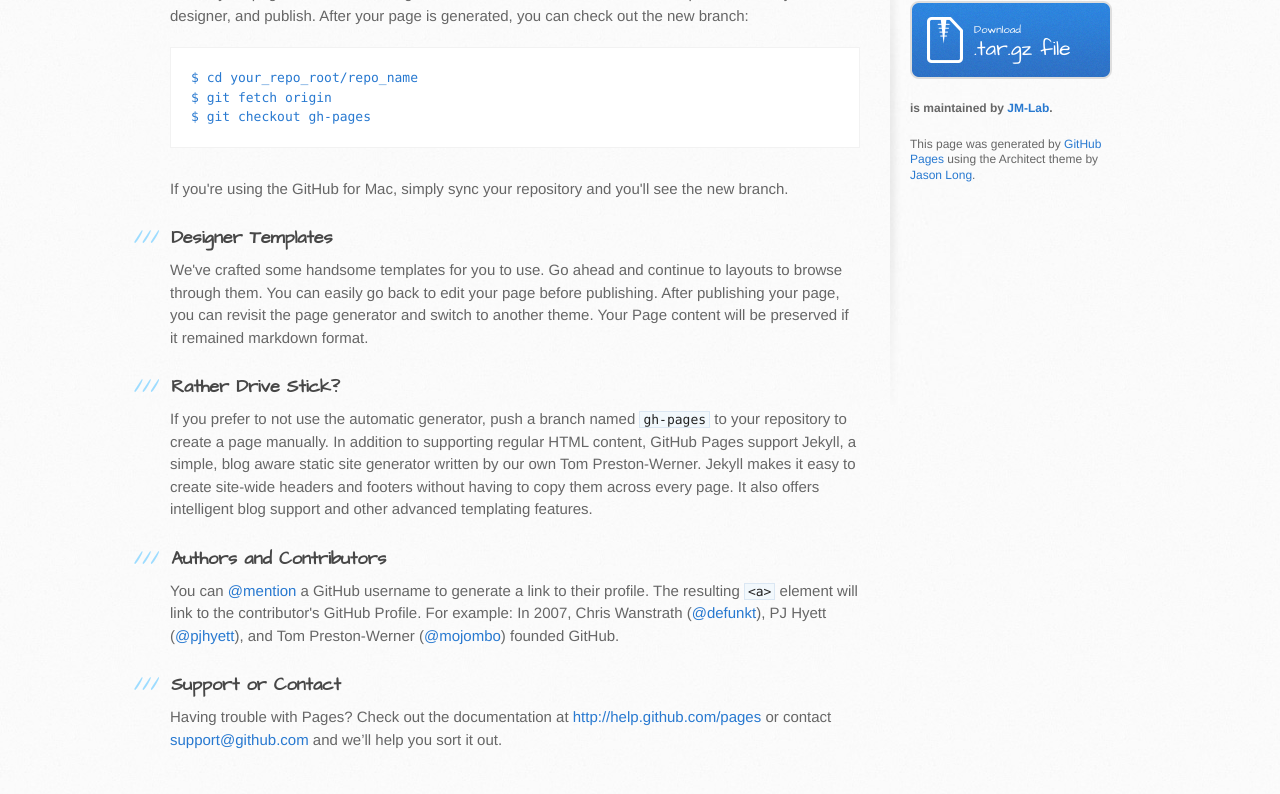
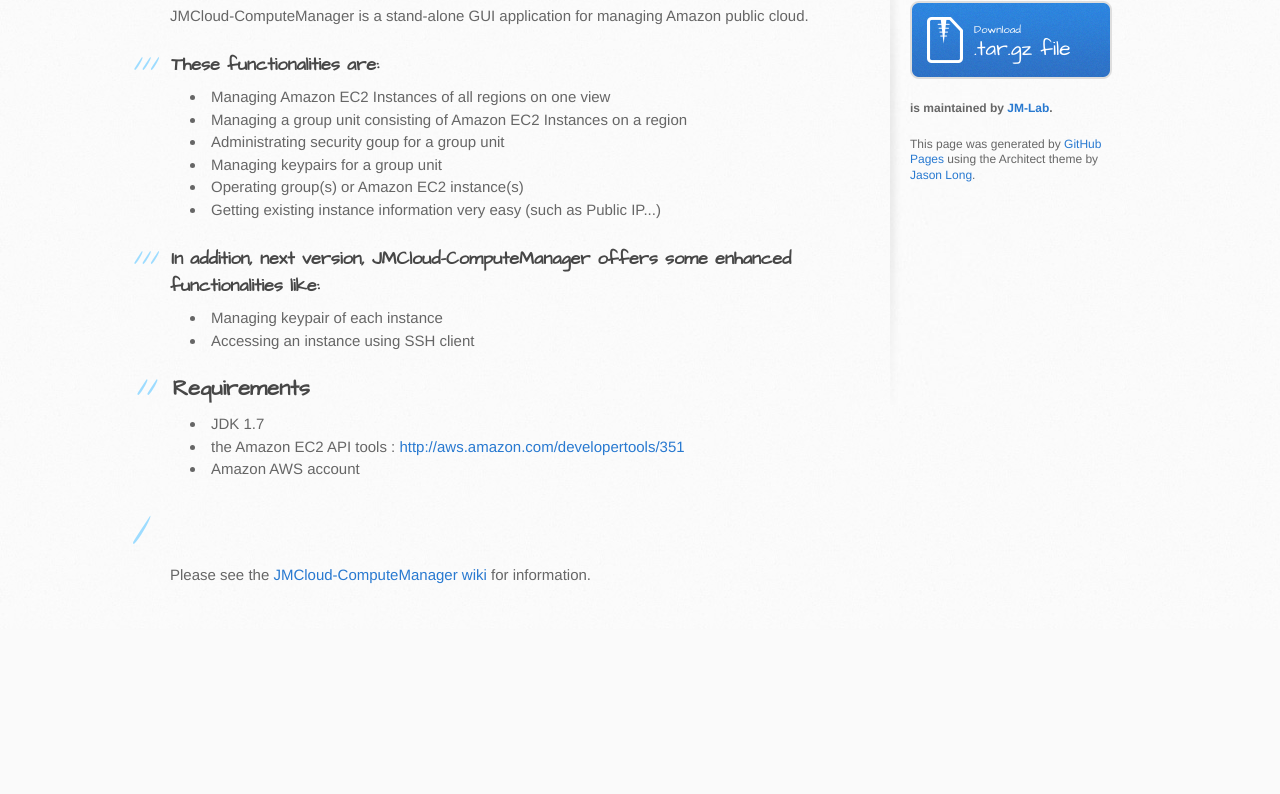
Before and after one commit to JM-Lab/JMCloud-ComputeManager, a plain HTML site: page index.html in a window 1280 px wide. Shown: the part 437-1231 px from the top of the page. After the commit the page ends 1066 px from the top, so only its background shows below. Drawn offline with Linux system fonts and the light colour scheme.

```diff
--- a/index.html
+++ b/index.html
@@ -28,37 +28,41 @@
     <div id="content-wrapper">
       <div class="inner clearfix">
         <section id="main-content">
-          <h3>
-<a name="welcome-to-github-pages" class="anchor" href="#welcome-to-github-pages"><span class="octicon octicon-link"></span></a>Welcome to GitHub Pages.</h3>
+          <h1>
+<a name="jmcloud-computemanager" class="anchor" href="#jmcloud-computemanager"><span class="octicon octicon-link"></span></a>JMCloud-ComputeManager</h1>
 
-<p>This automatic page generator is the easiest way to create beautiful pages for all of your projects. Author your page content here using GitHub Flavored Markdown, select a template crafted by a designer, and publish. After your page is generated, you can check out the new branch:</p>
+<h2>
+<a name="what-is-jmcloud-computemanager" class="anchor" href="#what-is-jmcloud-computemanager"><span class="octicon octicon-link"></span></a>What is JMCloud-ComputeManager?</h2>
 
-<pre><code>$ cd your_repo_root/repo_name
-$ git fetch origin
-$ git checkout gh-pages
-</code></pre>
-
-<p>If you're using the GitHub for Mac, simply sync your repository and you'll see the new branch.</p>
+<p>JMCloud-ComputeManager is a stand-alone GUI application for managing Amazon public cloud.</p>
 
 <h3>
-<a name="designer-templates" class="anchor" href="#designer-templates"><span class="octicon octicon-link"></span></a>Designer Templates</h3>
+<a name="these-functionalities-are" class="anchor" href="#these-functionalities-are"><span class="octicon octicon-link"></span></a>These functionalities are:</h3>
 
-<p>We've crafted some handsome templates for you to use. Go ahead and continue to layouts to browse through them. You can easily go back to edit your page before publishing. After publishing your page, you can revisit the page generator and switch to another theme. Your Page content will be preserved if it remained markdown format.</p>
+<ul>
+<li>Managing Amazon EC2 Instances of all regions on one view</li>
+<li>Managing a group unit consisting of Amazon EC2 Instances on a region</li>
+<li>Administrating security goup for a group unit</li>
+<li>Managing keypairs for a group unit</li>
+<li>Operating group(s) or Amazon EC2 instance(s)</li>
+<li>Getting existing instance information very easy (such as Public IP...)</li>
+</ul><h3>
+<a name="in-addition-next-version-jmcloud-computemanager-offers-some-enhanced-functionalities-like" class="anchor" href="#in-addition-next-version-jmcloud-computemanager-offers-some-enhanced-functionalities-like"><span class="octicon octicon-link"></span></a>In addition, next version, JMCloud-ComputeManager offers some enhanced functionalities like:</h3>
 
-<h3>
-<a name="rather-drive-stick" class="anchor" href="#rather-drive-stick"><span class="octicon octicon-link"></span></a>Rather Drive Stick?</h3>
+<ul>
+<li>Managing keypair of each instance</li>
+<li>Accessing an instance using SSH client</li>
+</ul><h2>
+<a name="requirements" class="anchor" href="#requirements"><span class="octicon octicon-link"></span></a>Requirements</h2>
 
-<p>If you prefer to not use the automatic generator, push a branch named <code>gh-pages</code> to your repository to create a page manually. In addition to supporting regular HTML content, GitHub Pages support Jekyll, a simple, blog aware static site generator written by our own Tom Preston-Werner. Jekyll makes it easy to create site-wide headers and footers without having to copy them across every page. It also offers intelligent blog support and other advanced templating features.</p>
+<ul>
+<li>JDK 1.7</li>
+<li>the Amazon EC2 API tools : <a href="http://aws.amazon.com/developertools/351">http://aws.amazon.com/developertools/351</a>
+</li>
+<li>Amazon AWS account</li>
+</ul><h1></h1>
 
-<h3>
-<a name="authors-and-contributors" class="anchor" href="#authors-and-contributors"><span class="octicon octicon-link"></span></a>Authors and Contributors</h3>
-
-<p>You can <a href="https://github.com/blog/821" class="user-mention">@mention</a> a GitHub username to generate a link to their profile. The resulting <code>&lt;a&gt;</code> element will link to the contributor's GitHub Profile. For example: In 2007, Chris Wanstrath (<a href="https://github.com/defunkt" class="user-mention">@defunkt</a>), PJ Hyett (<a href="https://github.com/pjhyett" class="user-mention">@pjhyett</a>), and Tom Preston-Werner (<a href="https://github.com/mojombo" class="user-mention">@mojombo</a>) founded GitHub.</p>
-
-<h3>
-<a name="support-or-contact" class="anchor" href="#support-or-contact"><span class="octicon octicon-link"></span></a>Support or Contact</h3>
-
-<p>Having trouble with Pages? Check out the documentation at <a href="http://help.github.com/pages">http://help.github.com/pages</a> or contact <a href="mailto:support@github.com">support@github.com</a> and we’ll help you sort it out.</p>
+<p>Please see the <a href="https://github.com/JM-Lab/JMCloud-ComputeManager/wiki">JMCloud-ComputeManager wiki</a> for information. </p>
         </section>
 
         <aside id="sidebar">
```
Also changed, not shown: params.json (+1 -1 lines).
